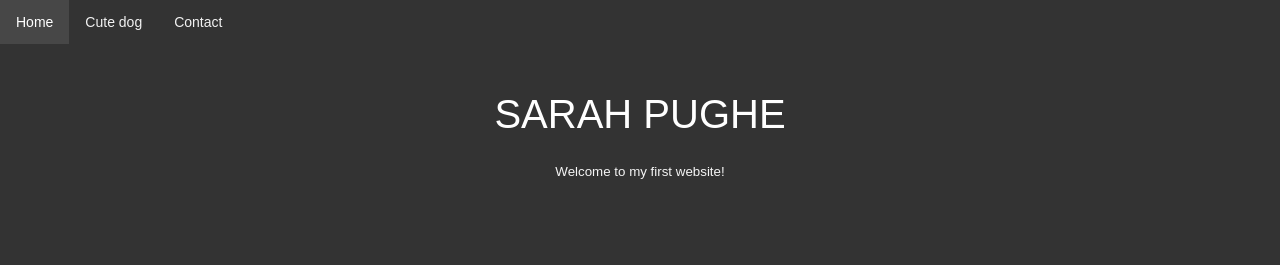
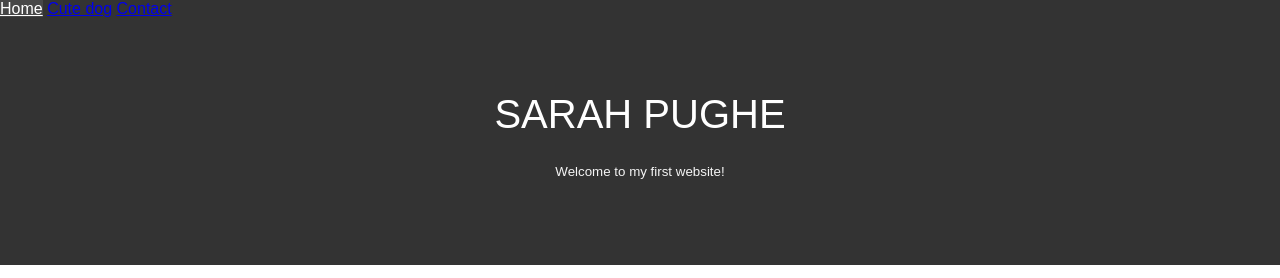
Before and after one commit to sezp/sezp.github.io, a plain HTML site: page index.html in a window 1280 px wide. Shown: the top 278 px of the page. Drawn offline with Linux system fonts and the light colour scheme.

Commit message:
Update stylesheet.css

```diff
--- a/stylesheet.css
+++ b/stylesheet.css
@@ -11,7 +11,7 @@
     z-index: 1;
   }
 
-  .topnav a {
+  .topnav a a:visited {
     float: left;
     color: #f2f2f2;
     text-align: center;
```
